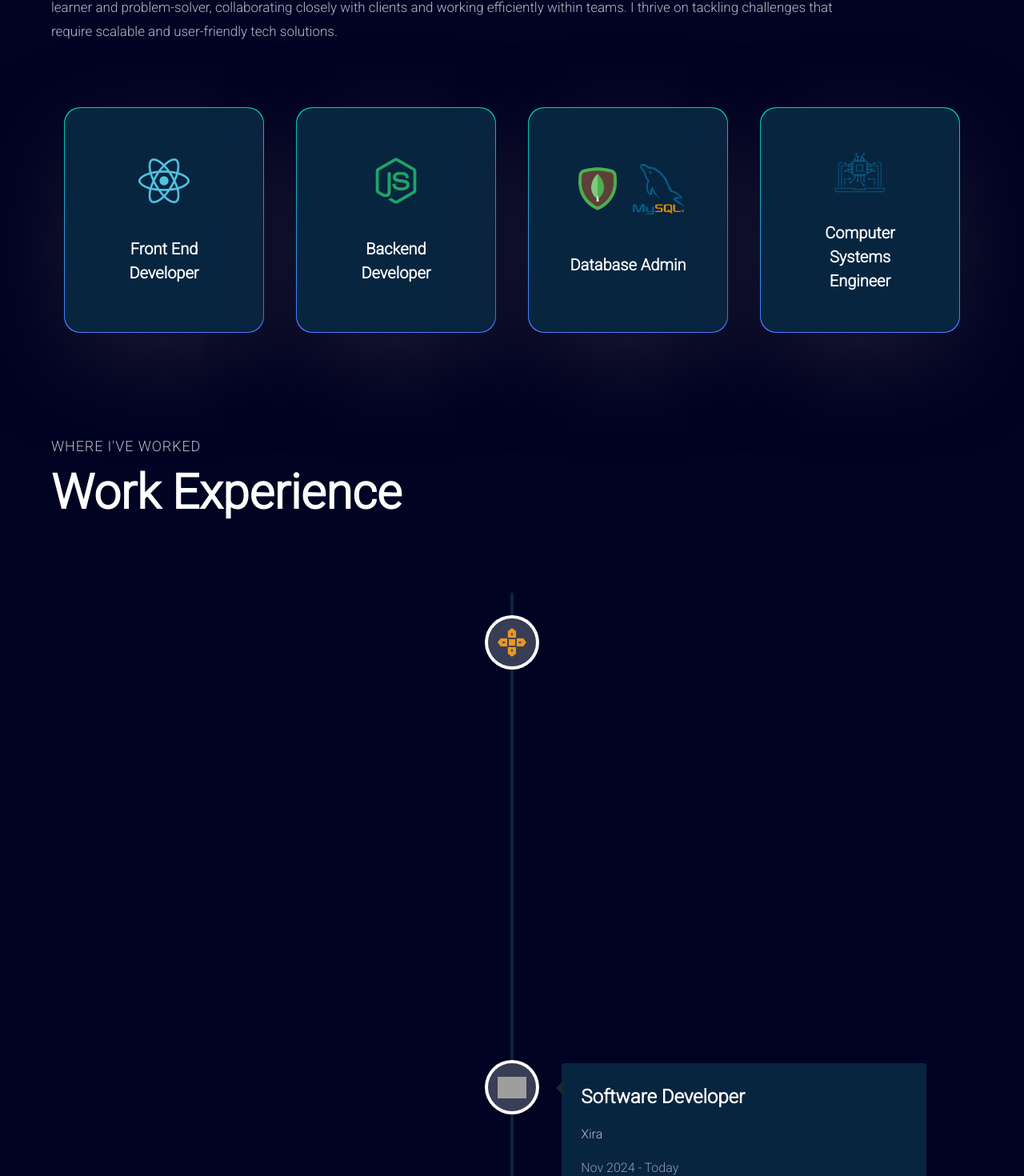
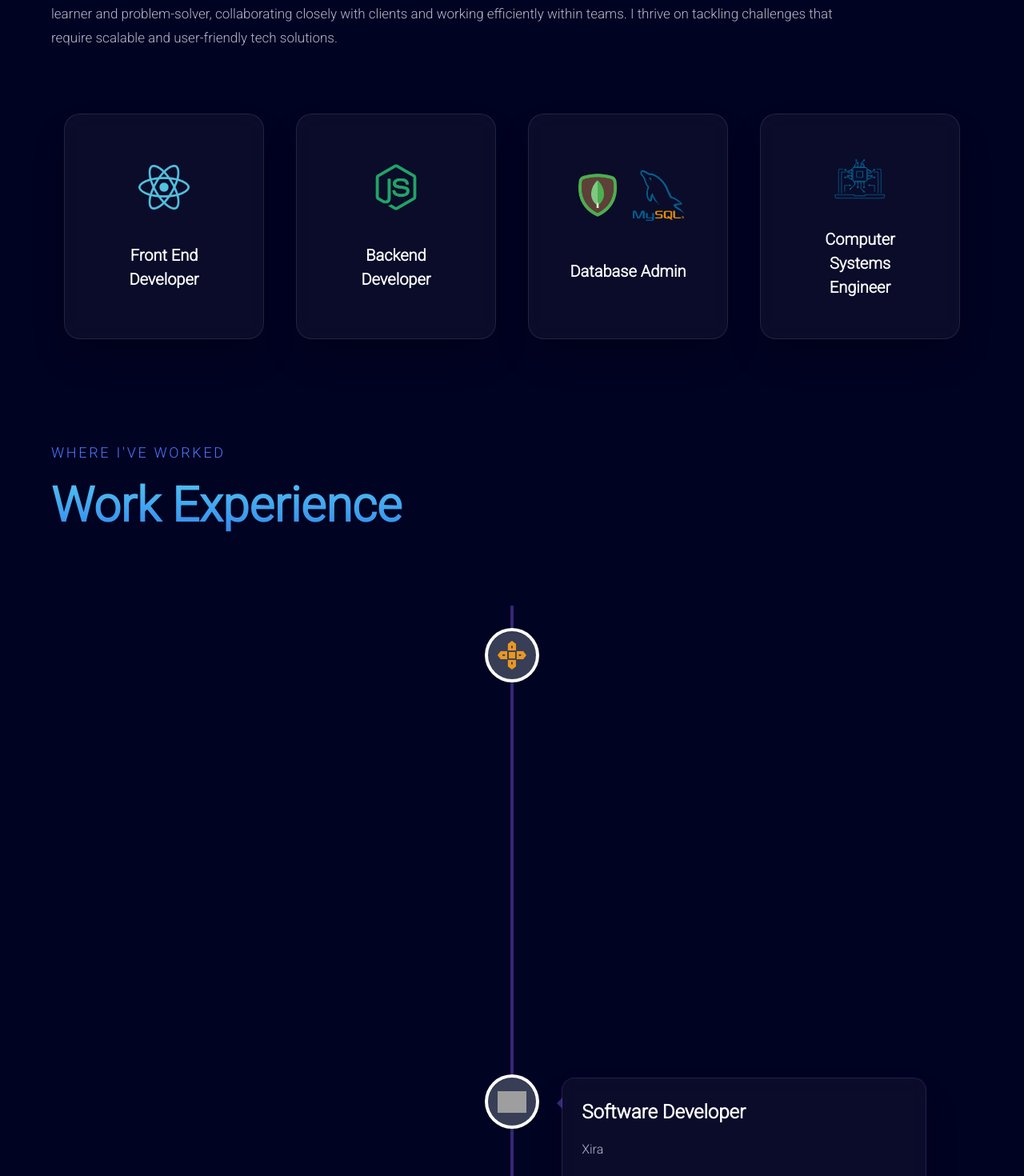
Before and after one commit to alejandro-torrero/Portfolio, a React (Vite) app: page / in a window 1280 px wide. Shown: the part 1191-2661 px from the top of the page at 80% size. Built offline with nearby package versions, Linux system fonts and the light colour scheme; grey boxes are pictures that could not be loaded.

Commit message:
feat: enhance styling and add new color accents across components

```diff
--- a/src/components/About.jsx
+++ b/src/components/About.jsx
@@ -8,15 +8,18 @@ import { useTranslation } from "react-i18next";
 
 const ServiceCard = ({ index, title, icon, icon2 }) => {
   return (
-    <Tilt className="xs:w-[250px] w-full">
+    <Tilt className="xs:w-[250px] w-full" options={{ max: 45, scale: 1, speed: 450 }}>
       <motion.div
         variants={fadeIn("right", "spring", 0.5 * index, 0.75)}
-        className="w-full green-blue-gradient p-[1px] rounded-[20px] shadow-card"
+        className="w-full rounded-[20px] overflow-hidden border border-white/10 hover:border-accent-cyan/50 transition-colors duration-300"
+        style={{
+          backgroundColor: "rgba(255, 255, 255, 0.04)",
+          backdropFilter: "blur(16px)",
+          WebkitBackdropFilter: "blur(16px)",
+          boxShadow: "0 25px 50px -12px rgba(0, 0, 0, 0.25)",
+        }}
       >
-        <div
-          options={{ max: 45, scale: 1, speed: 450 }}
-          className="bg-tertiary rounded-[20px] py-5 px-12 min-h-[280px] flex justify-evenly items-center flex-col"
-        >
+        <div className="rounded-[20px] py-5 px-12 min-h-[280px] flex justify-evenly items-center flex-col">
           <div className="flex gap-3">
             <img src={icon} alt="" className="w-16 h-16 object-contain" />
             {icon2 && (
@@ -40,8 +43,10 @@ const About = () => {
   return (
     <div>
       <motion.div variants={textVariant()}>
-        <p className={styles.sectionSubText}>{t("about.sectionSubText")}</p>
-        <h2 className={styles.sectionHeadText}>{t("about.sectionHeadText")}</h2>
+        <p className={`${styles.sectionSubText} section-sub-accent`}>{t("about.sectionSubText")}</p>
+        <h2 className={`${styles.sectionHeadTextGradient} blue-text-gradient mt-2`}>
+          {t("about.sectionHeadText")}
+        </h2>
       </motion.div>
       <motion.p
         variants={fadeIn("", "", 0.1, 1)}
--- a/src/components/Contact.jsx
+++ b/src/components/Contact.jsx
@@ -162,8 +162,8 @@ const Contact = () => {
               WebkitBackdropFilter: "blur(16px)",
             }}
           >
-            <p className={styles.sectionSubText}>{t("contact.sectionSubText")}</p>
-            <h3 className="font-black md:text-[48px] sm:text-[42px] xs:text-[36px] text-[28px] mt-2 blue-text-gradient">
+            <p className={`${styles.sectionSubText} section-sub-accent`}>{t("contact.sectionSubText")}</p>
+            <h3 className={`${styles.sectionHeadTextGradient} blue-text-gradient mt-2`}>
               {t("contact.sectionHeadText")}
             </h3>
             <p className="text-secondary/90 text-sm mt-3 max-w-md">
@@ -278,7 +278,7 @@ const Contact = () => {
                   rel="noopener noreferrer"
                   whileHover={{ scale: 1.03 }}
                   whileTap={{ scale: 0.98 }}
-                  className="inline-flex items-center gap-2 px-4 py-2.5 rounded-xl bg-white/[0.06] border border-white/10 text-white/90 hover:border-[#4a77ff]/40 hover:bg-white/[0.08] transition-colors"
+                  className="inline-flex items-center gap-2 px-4 py-2.5 rounded-xl bg-white/[0.06] border border-white/10 text-white/90 hover:border-accent-blue/40 hover:bg-white/[0.08] transition-colors"
                 >
                   <img src={LinkedinIcon} alt="LinkedIn" className="h-5 w-5" />
                   <span className="text-sm font-medium">{t("contact.openLinkedIn")}</span>
@@ -288,7 +288,7 @@ const Contact = () => {
                   onClick={handleCopyEmail}
                   whileHover={{ scale: 1.03 }}
                   whileTap={{ scale: 0.98 }}
-                  className="inline-flex items-center gap-2 px-4 py-2.5 rounded-xl bg-white/[0.06] border border-white/10 text-white/90 hover:border-[#4a77ff]/40 hover:bg-white/[0.08] transition-colors"
+                  className="inline-flex items-center gap-2 px-4 py-2.5 rounded-xl bg-white/[0.06] border border-white/10 text-white/90 hover:border-accent-cyan/50 hover:bg-white/[0.08] transition-colors"
                 >
                   <svg className="h-5 w-5 text-white/70" fill="none" viewBox="0 0 24 24" stroke="currentColor">
                     <path strokeLinecap="round" strokeLinejoin="round" strokeWidth={2} d="M3 8l7.89 5.26a2 2 0 002.22 0L21 8M5 19h14a2 2 0 002-2V7a2 2 0 00-2-2H5a2 2 0 00-2 2v10a2 2 0 002 2z" />
--- a/src/components/Experience.jsx
+++ b/src/components/Experience.jsx
@@ -13,8 +13,16 @@ import { useTranslation } from "react-i18next";
 const ExperienceCard = ({ experience, localeContent }) => {
   return (
     <VerticalTimelineElement
-      contentStyle={{ background: "#082540", color: "#fff" }}
-      contentArrowStyle={{ borderRight: "7px solid #232621" }}
+      contentStyle={{
+        background: "rgba(255, 255, 255, 0.04)",
+        color: "#fff",
+        backdropFilter: "blur(16px)",
+        WebkitBackdropFilter: "blur(16px)",
+        border: "1px solid rgba(139, 92, 246, 0.2)",
+        borderRadius: "16px",
+        boxShadow: "0 25px 50px -12px rgba(0, 0, 0, 0.25)",
+      }}
+      contentArrowStyle={{ borderRight: "7px solid rgba(139, 92, 246, 0.4)" }}
       iconStyle={{ backgroundColor: experience.iconBg }}
       icon={
         <div className="w-full h-full flex items-center justify-center">
@@ -61,12 +69,14 @@ const Experience = () => {
   return (
     <>
       <motion.div variants={textVariant()}>
-        <p className={styles.sectionSubText}>{t("work.sectionSubText")}</p>
-        <h2 className={styles.sectionHeadText}>{t("work.sectionHeadText")}</h2>
+        <p className={`${styles.sectionSubText} section-sub-accent`}>{t("work.sectionSubText")}</p>
+        <h2 className={`${styles.sectionHeadTextGradient} blue-text-gradient mt-2`}>
+          {t("work.sectionHeadText")}
+        </h2>
       </motion.div>
 
       <div className="mt-20 flex flex-col">
-        <VerticalTimeline lineColor="#082540">
+        <VerticalTimeline lineColor="rgba(139, 92, 246, 0.4)">
           {experiences.map((experience, index) => (
             <ExperienceCard
               key={experience.company_name + index}
--- a/src/components/Hero.jsx
+++ b/src/components/Hero.jsx
@@ -73,7 +73,7 @@ const Hero = () => {
             </a>
             <a
               href="#contact"
-              className="inline-flex items-center gap-2 px-6 py-3 rounded-xl border-2 border-[#4a77ff]/60 text-[#4a77ff] font-semibold text-sm hover:bg-[#4a77ff]/10 transition-all duration-300"
+              className="inline-flex items-center gap-2 px-6 py-3 rounded-xl border-2 border-accent-cyan/60 text-accent-cyan font-semibold text-sm hover:bg-accent-cyan/10 transition-all duration-300"
             >
               {t("hero.ctaContact")}
             </a>
--- a/src/components/Projects.jsx
+++ b/src/components/Projects.jsx
@@ -81,7 +81,7 @@ const ProjectCard = ({
         </div>
 
         <div className="mt-5">
-          <h3 className="text-white font-bold text-[22px] group-hover:text-[#4a77ff]/90 transition-colors">
+          <h3 className="text-white font-bold text-[22px] group-hover:text-accent-cyan transition-colors">
             {name}
           </h3>
           <p className="mt-2 text-secondary text-[14px] leading-relaxed line-clamp-3">
@@ -121,8 +121,8 @@ const Projects = () => {
   return (
     <>
       <motion.div variants={textVariant()}>
-        <p className={styles.sectionSubText}>{t("projects.sectionSubText")}</p>
-        <h2 className={styles.sectionHeadText}>
+        <p className={`${styles.sectionSubText} section-sub-cyan`}>{t("projects.sectionSubText")}</p>
+        <h2 className={`${styles.sectionHeadTextGradient} blue-text-gradient mt-2`}>
           {t("projects.sectionHeadText")}
         </h2>
       </motion.div>
@@ -143,7 +143,7 @@ const Projects = () => {
       <div className="flex justify-end mt-8">
         <button
           type="button"
-          className="border border-[#4a77ff] text-[#4a77ff] font-semibold bg-transparent hover:bg-[#4a77ff] hover:text-white transition-colors duration-300 px-5 py-2.5 rounded-lg"
+          className="border border-accent-cyan text-accent-cyan font-semibold bg-transparent hover:bg-accent-cyan hover:text-white transition-colors duration-300 px-5 py-2.5 rounded-lg"
           onClick={() => nav("/projects")}
         >
           {t("projects.moreButton")}
--- a/src/index.css
+++ b/src/index.css
@@ -43,20 +43,40 @@ html {
 
 
 .blue-text-gradient {
-  /* background: -webkit-linear-gradient(#eee, #333); */
-  background: #56ccf2; /* fallback for old browsers */
-  background: -webkit-linear-gradient(
-    to top,
-    #2f80ed,
-    #56ccf2
-  ); /* Chrome 10-25, Safari 5.1-6 */
-  background: linear-gradient(
-    to top,
-    #2f80ed,
-    #56ccf2
-  ); /* W3C, IE 10+/ Edge, Firefox 16+, Chrome 26+, Opera 12+, Safari 7+ */
+  background: #56ccf2;
+  background: -webkit-linear-gradient(to top, #2f80ed, #56ccf2);
+  background: linear-gradient(to top, #2f80ed, #56ccf2);
   -webkit-background-clip: text;
   -webkit-text-fill-color: transparent;
+  background-clip: text;
+}
+
+.cyan-text-gradient {
+  background: linear-gradient(135deg, #00cea8 0%, #06b6d4 50%, #22d3ee 100%);
+  -webkit-background-clip: text;
+  -webkit-text-fill-color: transparent;
+  background-clip: text;
+}
+
+.violet-text-gradient {
+  background: linear-gradient(135deg, #a78bfa 0%, #8b5cf6 50%, #6366f1 100%);
+  -webkit-background-clip: text;
+  -webkit-text-fill-color: transparent;
+  background-clip: text;
+}
+
+/* Section subtitle accents – use with section-sub-accent and modifier class */
+.section-sub-accent {
+  color: #4a77ff;
+  letter-spacing: 0.15em;
+}
+.section-sub-cyan {
+  color: #00cea8;
+  letter-spacing: 0.15em;
+}
+.section-sub-violet {
+  color: #8b5cf6;
+  letter-spacing: 0.15em;
 }
 
 
--- a/src/styles.js
+++ b/src/styles.js
@@ -10,6 +10,8 @@ const styles = {
 
   sectionHeadText:
     "text-white font-black md:text-[60px] sm:text-[50px] xs:text-[40px] text-[30px]",
+  sectionHeadTextGradient:
+    "font-black md:text-[60px] sm:text-[50px] xs:text-[40px] text-[30px]",
   sectionSubText:
     "sm:text-[18px] text-[14px] text-secondary uppercase tracking-wider",
 };
--- a/tailwind.config.js
+++ b/tailwind.config.js
@@ -11,6 +11,13 @@ export default {
         "black-100": "#100d25",
         "black-200": "#090325",
         "white-100": "#f3f3f3",
+        accent: {
+          blue: "#4a77ff",
+          cyan: "#00cea8",
+          teal: "#14b8a6",
+          violet: "#8b5cf6",
+          indigo: "#6366f1",
+        },
       },
       boxShadow: {
         card: "0px 35px 120px -15px #211e35",
```
Also changed, not shown: src/components/Tech.jsx (+27 -5 lines).
